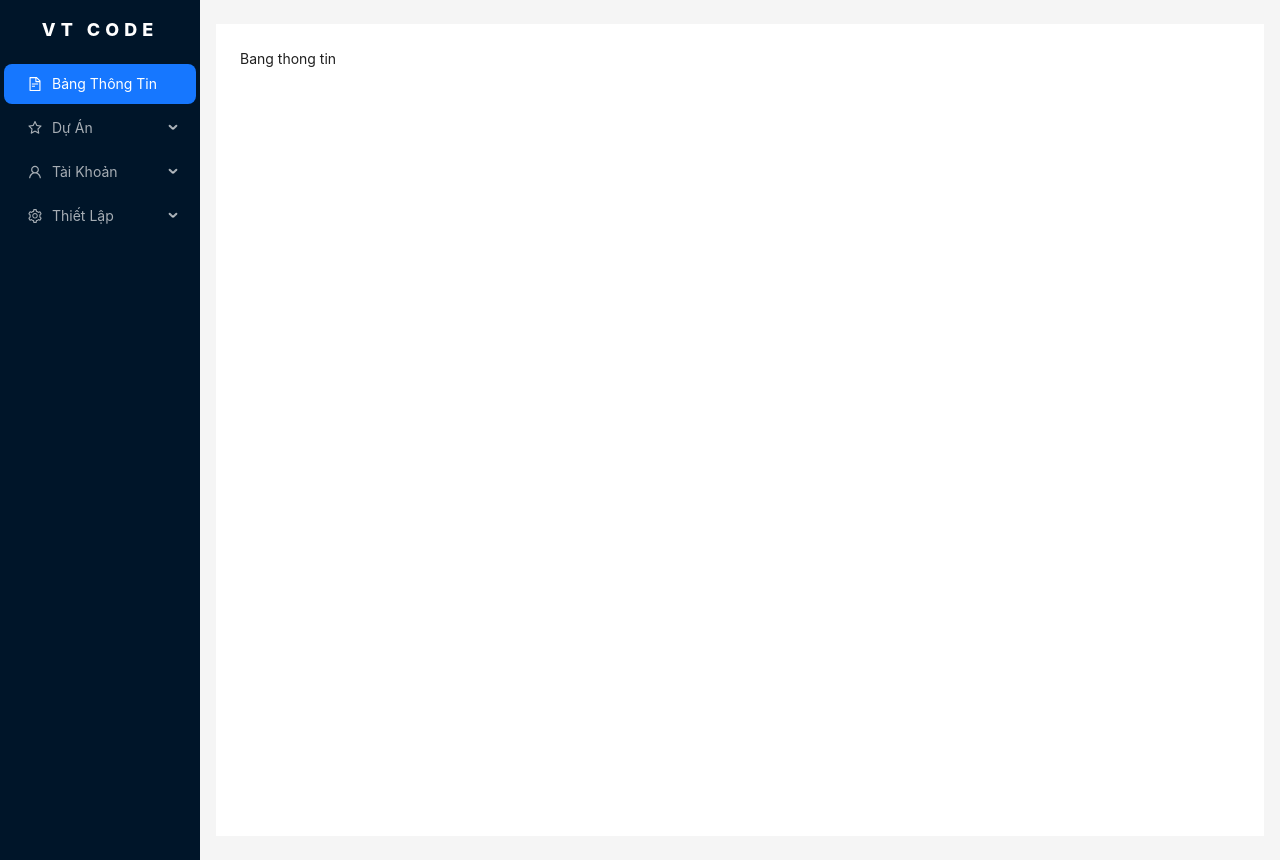
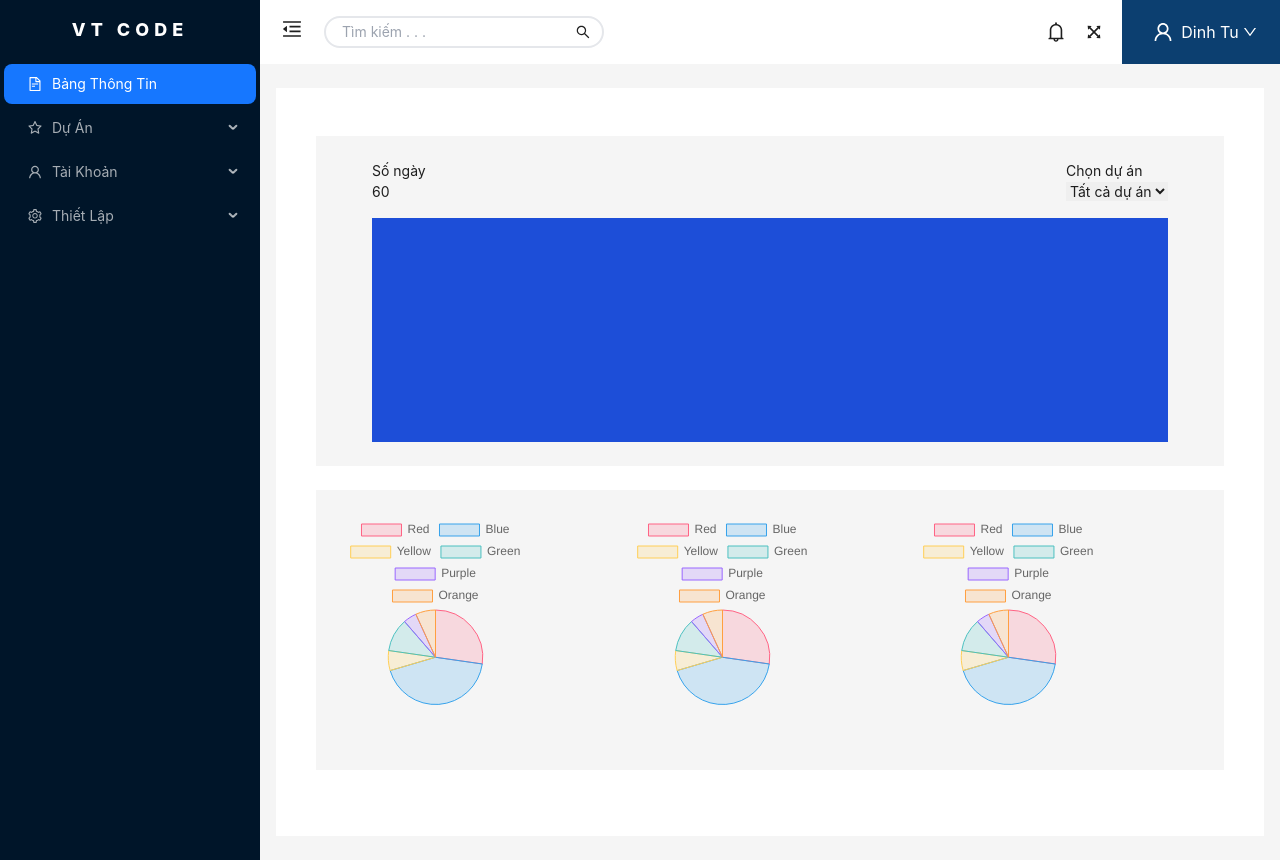
Before and after one commit to DinhqTu/FE_BIM, a React (Vite) app: page / in a window 1280 px wide. Built offline with nearby package versions, Linux system fonts and the light colour scheme.

Commit message:
fix UI and layout home page

```diff
--- a/package.json
+++ b/package.json
@@ -11,8 +11,10 @@
   },
   "dependencies": {
     "antd": "^5.8.3",
+    "chart.js": "^4.3.3",
     "prettier": "^3.0.2",
     "react": "^18.2.0",
+    "react-chartjs-2": "^5.2.0",
     "react-dom": "^18.2.0",
     "react-router-dom": "^6.15.0"
   },
--- a/src/App.jsx
+++ b/src/App.jsx
@@ -4,8 +4,7 @@ import { MenuFoldOutlined, MenuUnfoldOutlined } from '@ant-design/icons';
 import { Button, Layout, theme } from 'antd';
 
 import Sidebar from './components/Sidebar';
-import Header from './components/Header';
-import Home from './Layouts/Home/Home';
+import HeaderComponent from './components/HeaderComponent';
 import { publicRoutes } from './routes';
 import './App.css';
 
@@ -26,23 +25,11 @@ function App() {
       <Layout>
         <Sidebar collapsed={collapsed} />
         <Layout>
-          {/* <Header
+          <HeaderComponent
             collapsed={collapsed}
             colorBgContainer={colorBgContainer}
-            // setCollapsed={handleSetCollapsed}
-          /> */}
-          {/* <Header style={{ padding: 0, background: colorBgContainer }}>
-          <Button
-            type="text"
-            icon={collapsed ? <MenuUnfoldOutlined /> : <MenuFoldOutlined />}
-            // onClick={() => handleSetCollapsed}
-            style={{
-              fontSize: '16px',
-              width: 64,
-              height: 64,
-            }}
+            setCollapsed={handleSetCollapsed}
           />
-        </Header> */}
           <Content
             style={{
               margin: '24px 16px',
--- a/src/Layouts/Home/Home.jsx
+++ b/src/Layouts/Home/Home.jsx
@@ -1,5 +1,84 @@
+import { Chart as ChartJS, ArcElement, Tooltip, Legend } from 'chart.js';
+import { Pie } from 'react-chartjs-2';
+import { Layout } from 'antd';
+
+export const data = {
+  labels: ['Red', 'Blue', 'Yellow', 'Green', 'Purple', 'Orange'],
+  datasets: [
+    {
+      label: '# of Votes',
+      data: [12, 19, 3, 5, 2, 3],
+      backgroundColor: [
+        'rgba(255, 99, 132, 0.2)',
+        'rgba(54, 162, 235, 0.2)',
+        'rgba(255, 206, 86, 0.2)',
+        'rgba(75, 192, 192, 0.2)',
+        'rgba(153, 102, 255, 0.2)',
+        'rgba(255, 159, 64, 0.2)',
+      ],
+      borderColor: [
+        'rgba(255, 99, 132, 1)',
+        'rgba(54, 162, 235, 1)',
+        'rgba(255, 206, 86, 1)',
+        'rgba(75, 192, 192, 1)',
+        'rgba(153, 102, 255, 1)',
+        'rgba(255, 159, 64, 1)',
+      ],
+      borderWidth: 1,
+    },
+  ],
+};
+
+ChartJS.register(ArcElement, Tooltip, Legend);
+
 function Home() {
-  return <div>Bang thong tin</div>;
+  return (
+    <>
+      <Layout
+        style={{
+          margin: '24px 16px',
+          padding: 24,
+          minHeight: 280,
+        }}
+      >
+        <div className="flex justify-between mx-8 mb-4">
+          <div>
+            <div>Số ngày</div>
+            <div>60</div>
+          </div>
+          <div>
+            <div>Chọn dự án</div>
+            <select name="" id="">
+              <option value="">Tất cả dự án</option>
+              <option value="">Dự án 1</option>
+              <option value="">Dự án 2</option>
+              <option value="">Dự án 3</option>
+            </select>
+          </div>
+        </div>
+        <div className=" h-56 mx-8 bg-blue-700"></div>
+      </Layout>
+      <Layout
+        style={{
+          margin: '24px 16px',
+          padding: 24,
+          minHeight: 280,
+        }}
+      >
+        <div className="grid grid-cols-3 ">
+          <div className="w-2/3">
+            <Pie data={data} />
+          </div>
+          <div className="w-2/3">
+            <Pie data={data} />
+          </div>
+          <div className="w-2/3">
+            <Pie data={data} />
+          </div>
+        </div>
+      </Layout>
+    </>
+  );
 }
 
 export default Home;
--- a/src/components/Header/index.jsx
+++ /dev/null
@@ -1,22 +0,0 @@
-import { Button } from 'antd';
-import { MenuFoldOutlined, MenuUnfoldOutlined } from '@ant-design/icons';
-
-function Header(props) {
-  const { collapsed, colorBgContainer, handleSetCollapsed } = props;
-  return (
-    <Header style={{ padding: 0, background: colorBgContainer }}>
-      <Button
-        type="text"
-        icon={collapsed ? <MenuUnfoldOutlined /> : <MenuFoldOutlined />}
-        // onClick={() => handleSetCollapsed}
-        style={{
-          fontSize: '16px',
-          width: 64,
-          height: 64,
-        }}
-      />
-    </Header>
-  );
-}
-
-export default Header;
--- /dev/null
+++ b/src/components/HeaderComponent/index.jsx
@@ -0,0 +1,66 @@
+import { Button, Layout } from 'antd';
+import {
+  MenuFoldOutlined,
+  MenuUnfoldOutlined,
+  BellOutlined,
+  DragOutlined,
+  UserOutlined,
+  DownOutlined,
+  SearchOutlined,
+} from '@ant-design/icons';
+function HeaderComponent(props) {
+  const { collapsed, colorBgContainer, setCollapsed } = props;
+  const { Header } = Layout;
+  return (
+    <Header style={{ padding: 0, background: colorBgContainer }}>
+      <div className="flex justify-between">
+        <div className="flex">
+          <Button
+            type="text"
+            icon={collapsed ? <MenuUnfoldOutlined /> : <MenuFoldOutlined />}
+            onClick={setCollapsed}
+            style={{
+              fontSize: '20px',
+              width: 64,
+              height: 64,
+              transform: 'translateY(-3px)',
+            }}
+          />
+          <div className="relative">
+            <input
+              type="search"
+              name=""
+              id=""
+              placeholder="Tìm kiếm . . ."
+              className="px-4 border border-2  rounded-full w-[280px] h-8 "
+            />
+            <SearchOutlined
+              style={{ position: 'absolute', right: 14, top: 25, cursor: 'pointer' }}
+            />
+          </div>
+        </div>
+        <div className="flex items-center w-60">
+          <BellOutlined
+            style={{ fontSize: '20px', padding: 6, marginRight: 6, cursor: 'pointer' }}
+          />
+          <DragOutlined
+            style={{
+              fontSize: '20px',
+              padding: 6,
+              marginRight: 12,
+              cursor: 'pointer',
+              rotate: '45deg',
+            }}
+          />
+          <div className="flex flex-grow justify-center items-center bg-[#0c3f70] h-full text-white px-4 cursor-pointer ">
+            <UserOutlined style={{ fontSize: '20px', padding: 8 }} />
+            <span className="text-base  ">Dinh Tu</span>
+            <DownOutlined style={{ marginLeft: 4 }} />
+          </div>
+        </div>
+      </div>
+    </Header>
+  );
+}
+
+export default HeaderComponent;
--- a/src/components/Sidebar/index.jsx
+++ b/src/components/Sidebar/index.jsx
@@ -45,19 +45,8 @@ function Sidebar(props) {
   const { collapsed } = props;
   const navigate = useNavigate();
   return (
-    <Sider
-      trigger={null}
-      collapsible
-      collapsed={collapsed}
-      style={{
-        minWidth: 224,
-        maxWidth: 224,
-        width: 224,
-        flex: '0 0 224px',
-        '!important': true,
-      }}
-    >
-      <div className="text-white text-lg font-extrabold text-center m-4 tracking-[5px] ">
+    <Sider trigger={null} collapsible collapsed={collapsed} width={260}>
+      <div className="text-white  text-lg font-extrabold text-center my-4 tracking-[5px] ">
         VT CODE
       </div>
       <Menu
```
Also changed, not shown: 1 other file (tests, documents, lock files or other folders).
